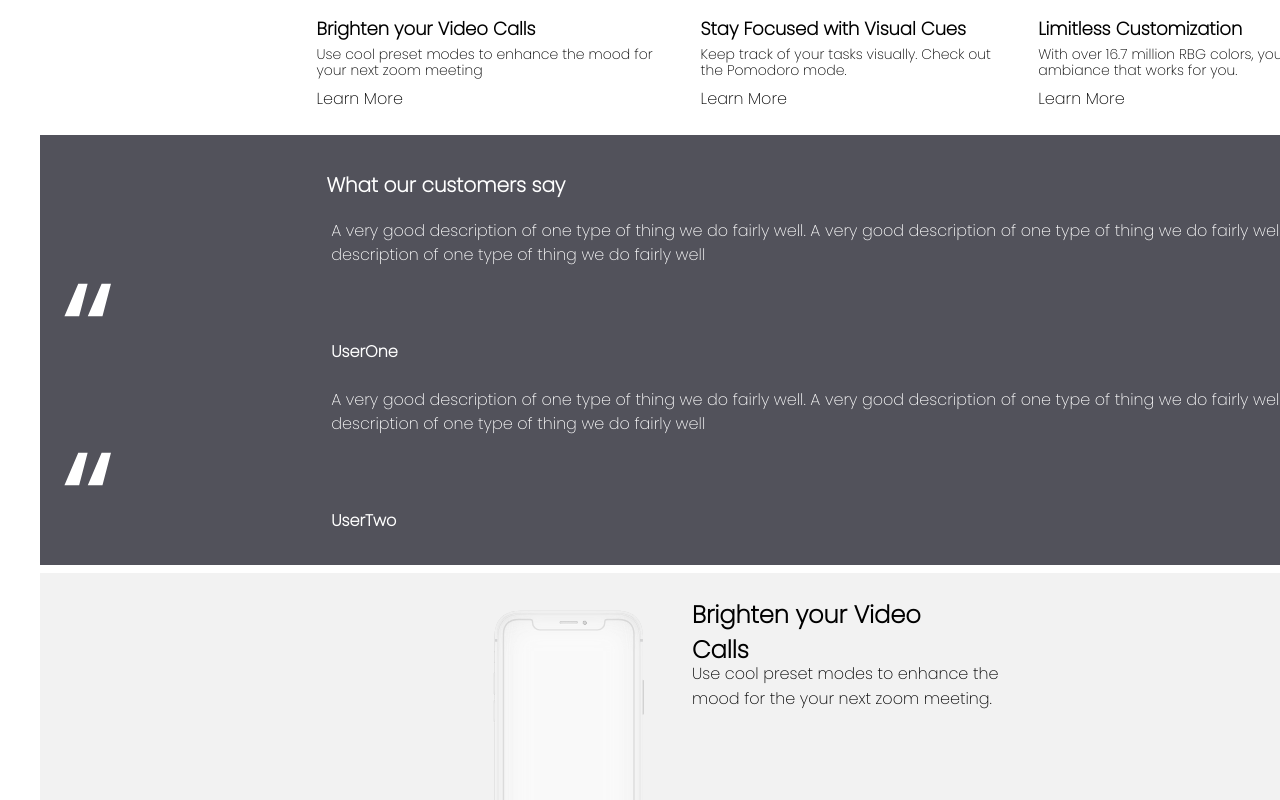
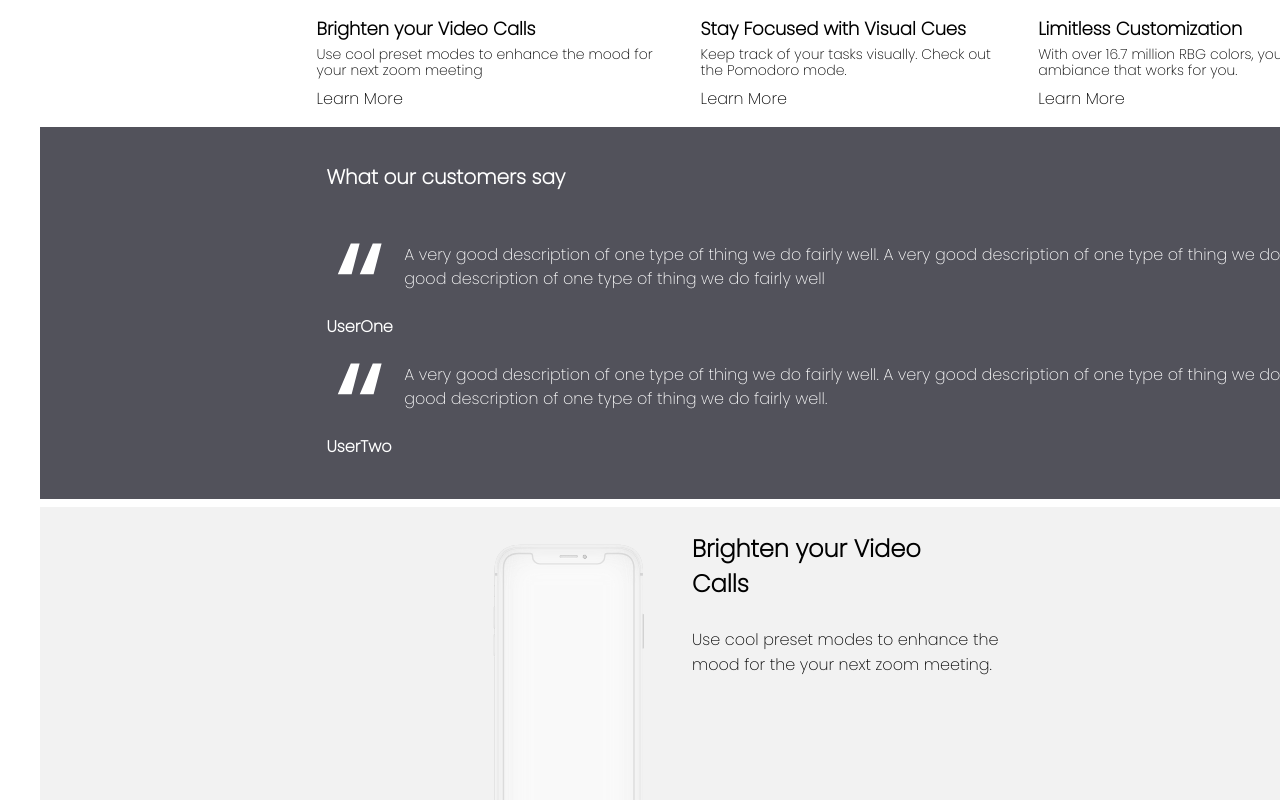
Before and after one commit to Boisset-C/led_product_landing_page, a Vue app: page / in a window 1280 px wide. Shown: the part 860-1660 px from the top of the page. Built offline with nearby package versions, Linux system fonts and the light colour scheme.

Commit message:
another commit

```diff
--- a/src/components/FeaturesPartOne.vue
+++ b/src/components/FeaturesPartOne.vue
@@ -17,6 +17,7 @@ h2 {
   width: 20vw;
 }
 p {
+  padding-top: 2rem;
   height: 5vh;
   width: 25vw;
 }
--- a/src/components/FeaturesPartTwo.vue
+++ b/src/components/FeaturesPartTwo.vue
@@ -12,11 +12,16 @@
 
 <style scoped>
 
+header {
+  margin-bottom: 3rem;
+}
+
 h2 {
   height: 7vh;
   width: 20vw;
 }
 p {
+  margin-top: 2rem;
   height: 5vh;
   width: 25vw;
 }
--- a/src/components/SocialProof.vue
+++ b/src/components/SocialProof.vue
@@ -2,47 +2,50 @@
 <section class="container">
   <h1>What our customers say</h1>
 
+  <header>
+  <img :src="require(`@/assets/quotations.svg`)"/>
+  <p>
+    A very good description of one type of thing we do fairly well. A very good description of one type of thing we do fairly well. A very good description of one type of thing we do fairly well</p>
+  </header>
+    <h2 class="user-one">UserOne </h2>
 
   <header>
-    <p>A very good description of one type of thing we do fairly well. A very good description of one type of thing we do fairly well. A very good description of one type of thing we do fairly well</p>
-  <img :src="require(`@/assets/quotations.svg`)"/>
-    <h2 class="user-one">UserOne </h2>
+    <img :src="require(`@/assets/quotations.svg`)"/>
+  <p>
+   A very good description of one type of thing we do fairly well. A very good description of one type of thing we do fairly well. A very good description of one type of thing we do fairly well. </p>
+
   </header>
-
-  <header>
-   <p>A very good description of one type of thing we do fairly well. A very good description of one type of thing we do fairly well. A very good description of one type of thing we do fairly well</p>
-  <img :src="require(`@/assets/quotations.svg`)"/>
     <h2 class="user-two">UserTwo</h2>
-  </header>
   </section>
 </template>
 
 <style scoped>
 .container {
-  padding-top: 2rem;
-  margin-top: 1rem;
+  display: flex;
+  flex-direction: column;
   background: #52525B;
 }
 
 h1 {
+padding-top: 2rem;
+padding-bottom: 2rem;
 font-style: normal;
 font-weight: bold;
 font-size: 20px;
 line-height: 20px;
 
 color: #FFFFFF;
-  margin-left: 20%;
+margin-left: 20%;
 }
 
 p {
-padding-top: 1rem;
+text-align: left;
 font-style: normal;
 font-weight: normal;
 font-size: 16px;
 line-height: 24px;
 
 color: #FFFFFF;
-  margin-left: 20%;
 }
 h2 {
 margin-left: 20%;
@@ -51,6 +54,7 @@ font-weight: bold;
 font-size: 16px;
 line-height: 24px;
 
+
 color: white;
 }
 
@@ -58,5 +62,18 @@ color: white;
   padding-bottom: 2rem;
 }
 
+header {
+  display: flex;
+
+}
+
+img {
+  margin-left: 20%;
+  height: 2rem;
+  width: 5rem;
+
+
+}
+
 
 </style>
```
